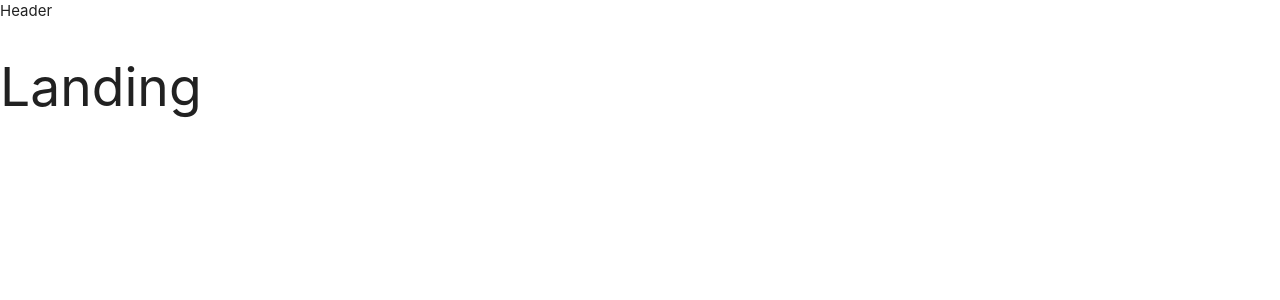
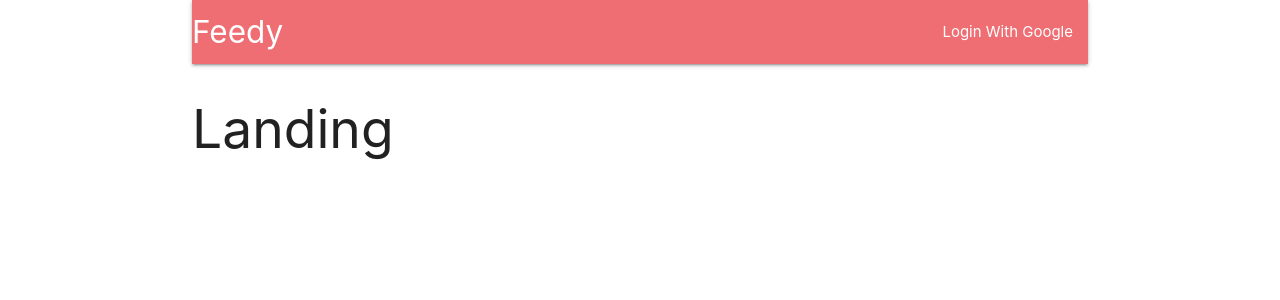
Before and after one commit to MyTutorPal/Feedback-Generator-Server, a React (Create React App) app in the folder client/: page / in a window 1280 px wide. Shown: the top 300 px of the page. Built offline with nearby package versions, Linux system fonts and the light colour scheme.

Commit message:
Basic Styling for Header

```diff
--- a/client/src/components/App.js
+++ b/client/src/components/App.js
@@ -8,7 +8,7 @@ const Landing = () => <h2>Landing</h2>
 
 const App = () => {
     return (
-        <div>
+        <div className="container">
             <BrowserRouter>
                 <div>
                     <Header />
--- a/client/src/components/Header.js
+++ b/client/src/components/Header.js
@@ -3,9 +3,16 @@ import React, { Component } from 'react'
 class Header extends Component {
     render() {
         return (
-            <div>
-                Header
-            </div>
+            <nav>
+                <div className="nav-wrapper">
+                    <a className="left brand-logo">Feedy</a>
+                    <ul className="right">
+                        <li>
+                            <a>Login With Google</a>
+                        </li>
+                    </ul>
+                </div>
+            </nav>
         )
     }
 }
```
